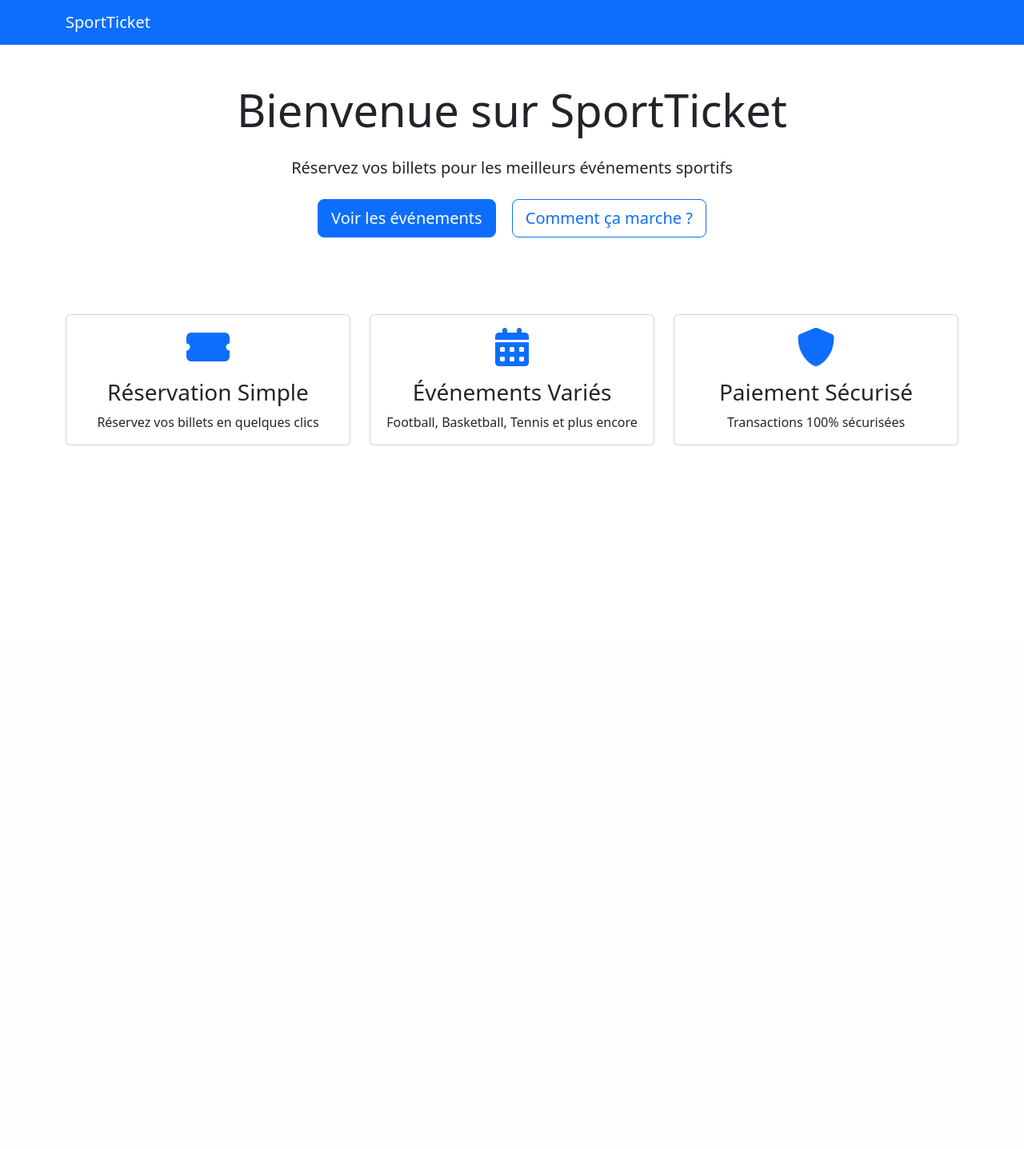
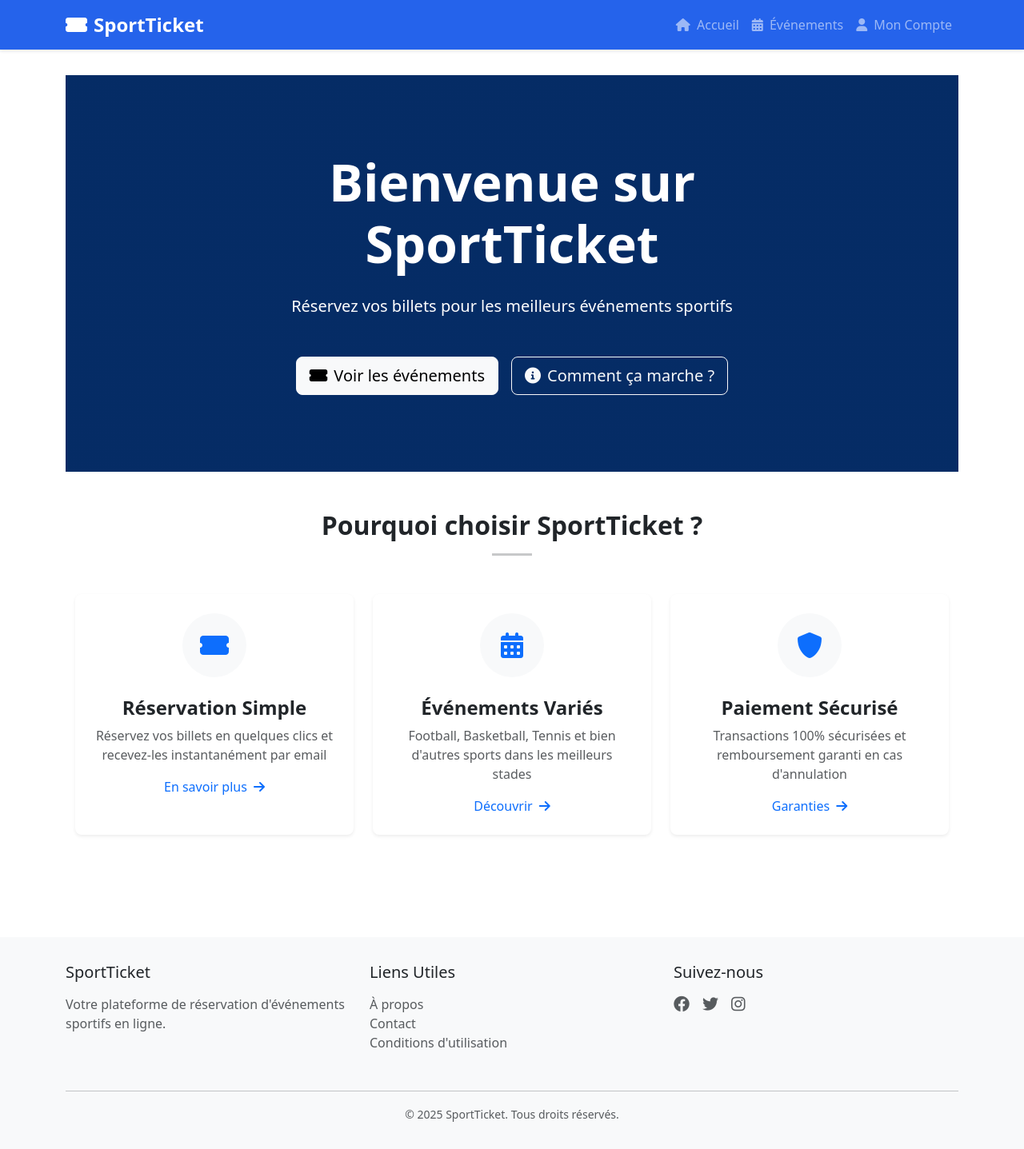
Before and after one commit to ChristKTMB/Plateforme_de_r-servation-, a Django app: page / in a window 1280 px wide. Shown: the whole page at 80% size. Before the commit the page ends 557 px from the top, so only its background shows below. Run offline with Django 5.2, Linux system fonts and the light colour scheme.

Commit message:
Revue de main.html et base.html

```diff
--- a/apps/core/templates/home.html
+++ b/apps/core/templates/home.html
@@ -2,43 +2,69 @@
 {% load static %}
 
 {% block content %}
-<div class="container py-5">
-    <div class="row justify-content-center">
-        <div class="col-md-8 text-center">
-            <h1 class="display-4 mb-4">Bienvenue sur SportTicket</h1>
-            <p class="lead mb-4">Réservez vos billets pour les meilleurs événements sportifs</p>
-            <div class="mb-5">
-                <a href="#" class="btn btn-primary btn-lg mx-2">Voir les événements</a>
-                <a href="#" class="btn btn-outline-primary btn-lg mx-2">Comment ça marche ?</a>
+<!-- Hero Section -->
+<div class="bg-primary text-white py-5 mb-5" style="background: linear-gradient(rgba(0,0,0,0.6), rgba(0,0,0,0.6)), center/cover;">
+    <div class="container py-5">
+        <div class="row justify-content-center text-center">
+            <div class="col-lg-8">
+                <h1 class="display-3 fw-bold mb-4">Bienvenue sur SportTicket</h1>
+                <p class="lead mb-5">Réservez vos billets pour les meilleurs événements sportifs</p>
+                <div class="d-flex justify-content-center gap-3">
+                    <a href="#" class="btn btn-light btn-lg">
+                        <i class="fas fa-ticket-alt me-2"></i>Voir les événements
+                    </a>
+                    <a href="#" class="btn btn-outline-light btn-lg">
+                        <i class="fas fa-info-circle me-2"></i>Comment ça marche ?
+                    </a>
+                </div>
             </div>
         </div>
     </div>
+</div>
 
-    <div class="row mt-5">
-        <div class="col-md-4 mb-4">
-            <div class="card h-100">
-                <div class="card-body text-center">
-                    <i class="fas fa-ticket-alt fa-3x mb-3 text-primary"></i>
-                    <h3 class="card-title">Réservation Simple</h3>
-                    <p class="card-text">Réservez vos billets en quelques clics</p>
+<!-- Features Section -->
+<div class="container mb-5">
+    <div class="text-center mb-5">
+        <h2 class="fw-bold">Pourquoi choisir SportTicket ?</h2>
+        <hr class="mx-auto" style="width: 50px; border-width: 3px;">
+    </div>
+
+    <div class="row g-4">
+        <div class="col-md-4">
+            <div class="card h-100 border-0 shadow-sm rounded-3">
+                <div class="card-body text-center p-4">
+                    <div class="bg-light rounded-circle mx-auto mb-4 d-flex align-items-center justify-content-center" style="width: 80px; height: 80px;">
+                        <i class="fas fa-ticket-alt fa-2x text-primary"></i>
+                    </div>
+                    <h3 class="h4 fw-bold">Réservation Simple</h3>
+                    <p class="text-muted">Réservez vos billets en quelques clics et recevez-les instantanément par email</p>
+                    <a href="#" class="text-decoration-none">En savoir plus <i class="fas fa-arrow-right ms-1"></i></a>
                 </div>
             </div>
         </div>
-        <div class="col-md-4 mb-4">
-            <div class="card h-100">
-                <div class="card-body text-center">
-                    <i class="fas fa-calendar-alt fa-3x mb-3 text-primary"></i>
-                    <h3 class="card-title">Événements Variés</h3>
-                    <p class="card-text">Football, Basketball, Tennis et plus encore</p>
+
+        <div class="col-md-4">
+            <div class="card h-100 border-0 shadow-sm rounded-3">
+                <div class="card-body text-center p-4">
+                    <div class="bg-light rounded-circle mx-auto mb-4 d-flex align-items-center justify-content-center" style="width: 80px; height: 80px;">
+                        <i class="fas fa-calendar-alt fa-2x text-primary"></i>
+                    </div>
+                    <h3 class="h4 fw-bold">Événements Variés</h3>
+                    <p class="text-muted">Football, Basketball, Tennis et bien d'autres sports dans les meilleurs stades</p>
+                    <a href="#" class="text-decoration-none">Découvrir <i class="fas fa-arrow-right ms-1"></i></a>
                 </div>
             </div>
         </div>
-        <div class="col-md-4 mb-4">
-            <div class="card h-100">
-                <div class="card-body text-center">
-                    <i class="fas fa-shield-alt fa-3x mb-3 text-primary"></i>
-                    <h3 class="card-title">Paiement Sécurisé</h3>
-                    <p class="card-text">Transactions 100% sécurisées</p>
+
+        <div class="col-md-4">
+            <div class="card h-100 border-0 shadow-sm rounded-3">
+                <div class="card-body text-center p-4">
+                    <div class="bg-light rounded-circle mx-auto mb-4 d-flex align-items-center justify-content-center" style="width: 80px; height: 80px;">
+                        <i class="fas fa-shield-alt fa-2x text-primary"></i>
+                    </div>
+                    <h3 class="h4 fw-bold">Paiement Sécurisé</h3>
+                    <p class="text-muted">Transactions 100% sécurisées et remboursement garanti en cas d'annulation</p>
+                    <a href="#" class="text-decoration-none">Garanties <i class="fas fa-arrow-right ms-1"></i></a>
                 </div>
             </div>
         </div>
--- a/templates/base.html
+++ b/templates/base.html
@@ -3,20 +3,107 @@
 <head>
     <meta charset="UTF-8">
     <meta name="viewport" content="width=device-width, initial-scale=1.0">
-    <title>SportTicket</title>
+    <title>SportTicket | Réservation d'événements sportifs</title>
+    <!-- CSS -->
     <link href="https://cdn.jsdelivr.net/npm/bootstrap@5.3.0/dist/css/bootstrap.min.css" rel="stylesheet">
     <link href="https://cdnjs.cloudflare.com/ajax/libs/font-awesome/6.0.0/css/all.min.css" rel="stylesheet">
+    <style>
+        :root {
+            --primary-color: #2563eb;
+            --secondary-color: #1e40af;
+        }
+        .navbar {
+            box-shadow: 0 2px 4px rgba(0,0,0,.1);
+        }
+        .navbar-brand {
+            font-weight: 700;
+            font-size: 1.5rem;
+        }
+        .nav-link {
+            font-weight: 500;
+            transition: all 0.3s ease;
+        }
+        .nav-link:hover {
+            color: #fff !important;
+            transform: translateY(-1px);
+        }
+        footer {
+            background-color: #f8f9fa;
+            padding: 2rem 0;
+            margin-top: 3rem;
+        }
+        main {
+            min-height: calc(100vh - 180px);
+            padding: 2rem 0;
+        }
+    </style>
 </head>
 <body>
-    <nav class="navbar navbar-expand-lg navbar-dark bg-primary">
+    <!-- Navigation -->
+    <nav class="navbar navbar-expand-lg navbar-dark" style="background-color: var(--primary-color);">
         <div class="container">
-            <a class="navbar-brand" href="{% url 'home' %}">SportTicket</a>
+            <a class="navbar-brand d-flex align-items-center" href="{% url 'home' %}">
+                <i class="fas fa-ticket-alt me-2"></i>
+                SportTicket
+            </a>
+            <button class="navbar-toggler" type="button" data-bs-toggle="collapse" data-bs-target="#navbarNav">
+                <span class="navbar-toggler-icon"></span>
+            </button>
+            <div class="collapse navbar-collapse" id="navbarNav">
+                <ul class="navbar-nav ms-auto">
+                    <li class="nav-item">
+                        <a class="nav-link" href="{% url 'home' %}"><i class="fas fa-home me-1"></i> Accueil</a>
+                    </li>
+                    <li class="nav-item">
+                        <a class="nav-link" href="#"><i class="fas fa-calendar-alt me-1"></i> Événements</a>
+                    </li>
+                    <li class="nav-item">
+                        <a class="nav-link" href="#"><i class="fas fa-user me-1"></i> Mon Compte</a>
+                    </li>
+                </ul>
+            </div>
         </div>
     </nav>
 
-    {% block content %}
-    {% endblock %}
+    <!-- Main Content -->
+    <main class="container">
+        {% block content %}
+        {% endblock %}
+    </main>
 
+    <!-- Footer -->
+    <footer class="footer">
+        <div class="container">
+            <div class="row">
+                <div class="col-md-4 mb-3">
+                    <h5 class="text-dark mb-3">SportTicket</h5>
+                    <p class="text-muted">Votre plateforme de réservation d'événements sportifs en ligne.</p>
+                </div>
+                <div class="col-md-4 mb-3">
+                    <h5 class="text-dark mb-3">Liens Utiles</h5>
+                    <ul class="list-unstyled">
+                        <li><a href="#" class="text-muted text-decoration-none">À propos</a></li>
+                        <li><a href="#" class="text-muted text-decoration-none">Contact</a></li>
+                        <li><a href="#" class="text-muted text-decoration-none">Conditions d'utilisation</a></li>
+                    </ul>
+                </div>
+                <div class="col-md-4 mb-3">
+                    <h5 class="text-dark mb-3">Suivez-nous</h5>
+                    <div class="d-flex gap-3">
+                        <a href="#" class="text-muted"><i class="fab fa-facebook fa-lg"></i></a>
+                        <a href="#" class="text-muted"><i class="fab fa-twitter fa-lg"></i></a>
+                        <a href="#" class="text-muted"><i class="fab fa-instagram fa-lg"></i></a>
+                    </div>
+                </div>
+            </div>
+            <hr>
+            <div class="text-center text-muted">
+                <small>&copy; {% now 'Y' %} SportTicket. Tous droits réservés.</small>
+            </div>
+        </div>
+    </footer>
+
+    <!-- Scripts -->
     <script src="https://cdn.jsdelivr.net/npm/bootstrap@5.3.0/dist/js/bootstrap.bundle.min.js"></script>
 </body>
 </html>
```
